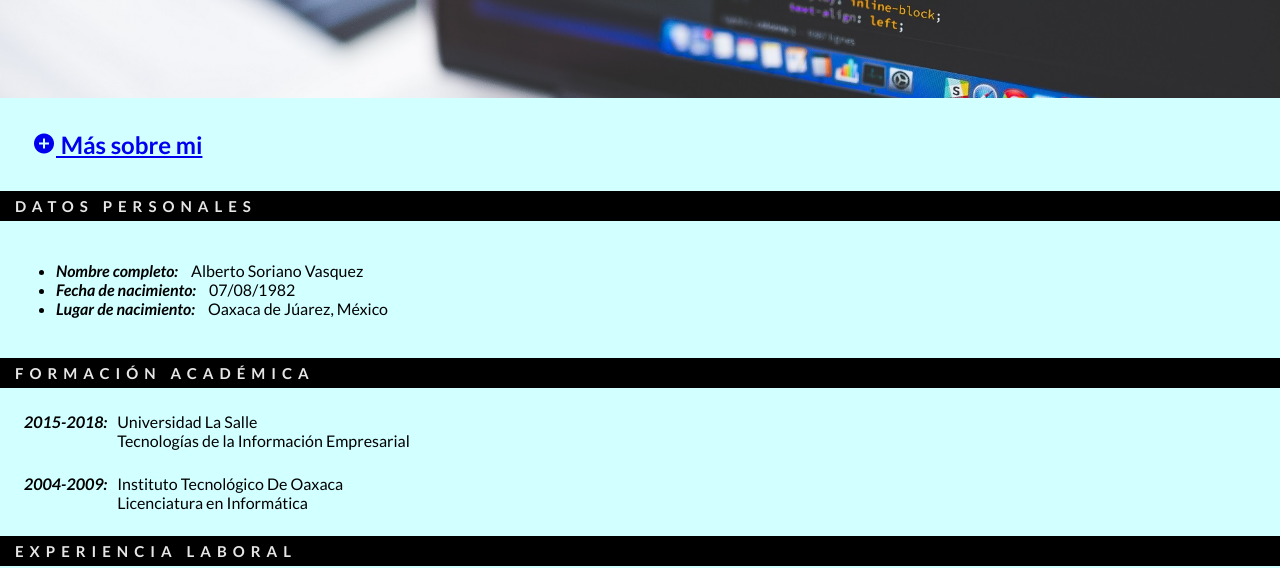
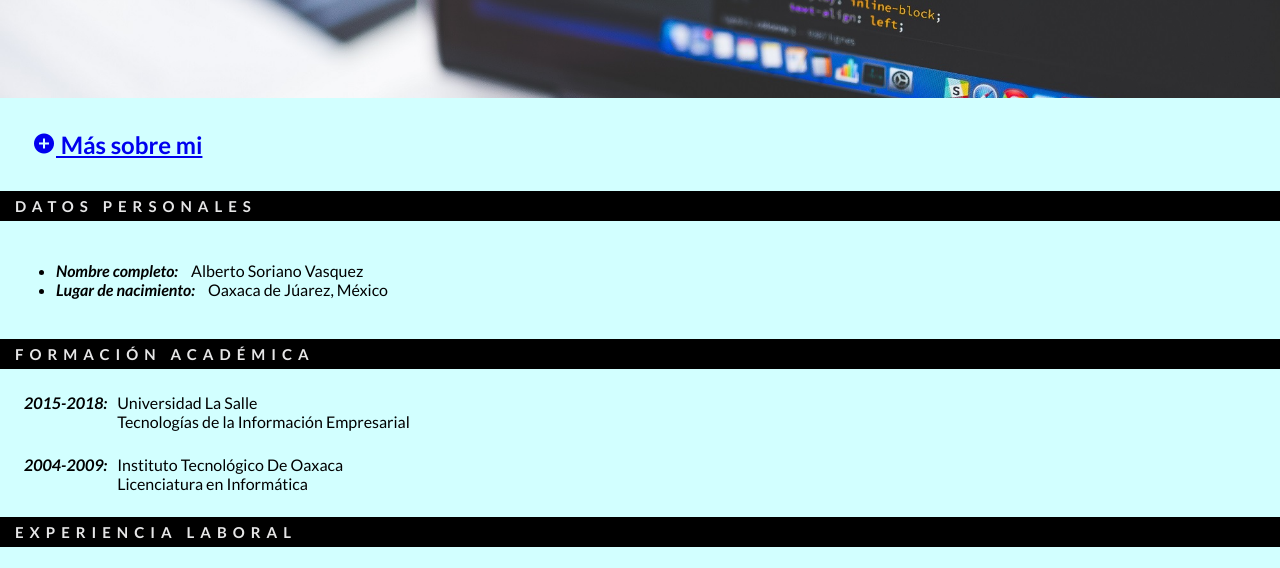
Before and after one commit to crack708/frontend-practica8, a plain HTML site: page index.html in a window 1280 px wide. Shown: the part 166-734 px from the top of the page. Drawn offline with nearby package versions, Linux system fonts and the light colour scheme.

Commit message:
actualización-dato

```diff
--- a/index.html
+++ b/index.html
@@ -22,7 +22,7 @@
             <div class="info">
             <ul>
                 <li><span>Nombre completo: </span> Alberto Soriano Vasquez</li>
-                <li><span>Fecha de nacimiento: </span>07/08/1982</li>
+                <!--<li><span>Fecha de nacimiento: </span>07/08/1982</li>-->
                 <li><span>Lugar de nacimiento:</span> Oaxaca de Júarez, México</li>
             </ul>
             </div>
```
